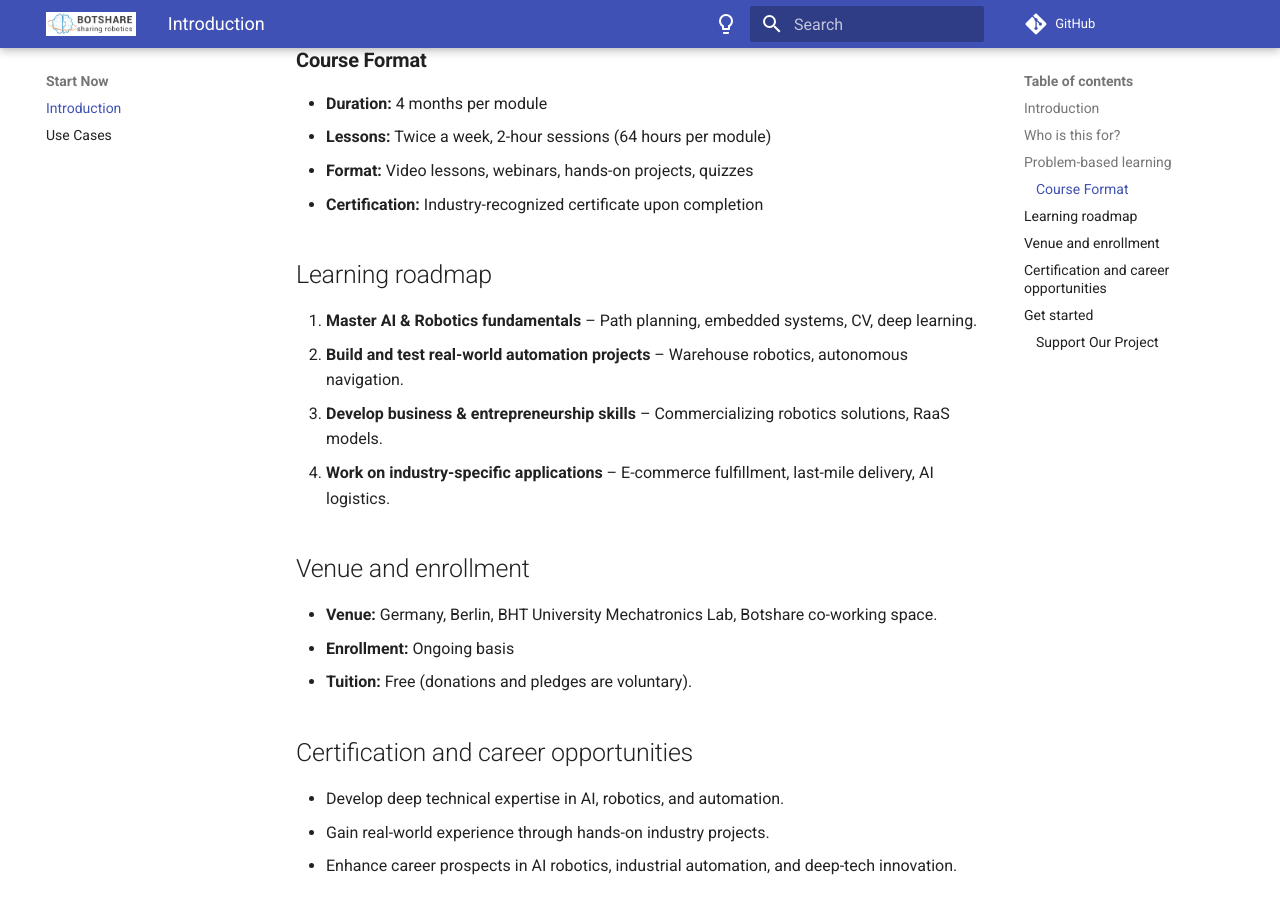
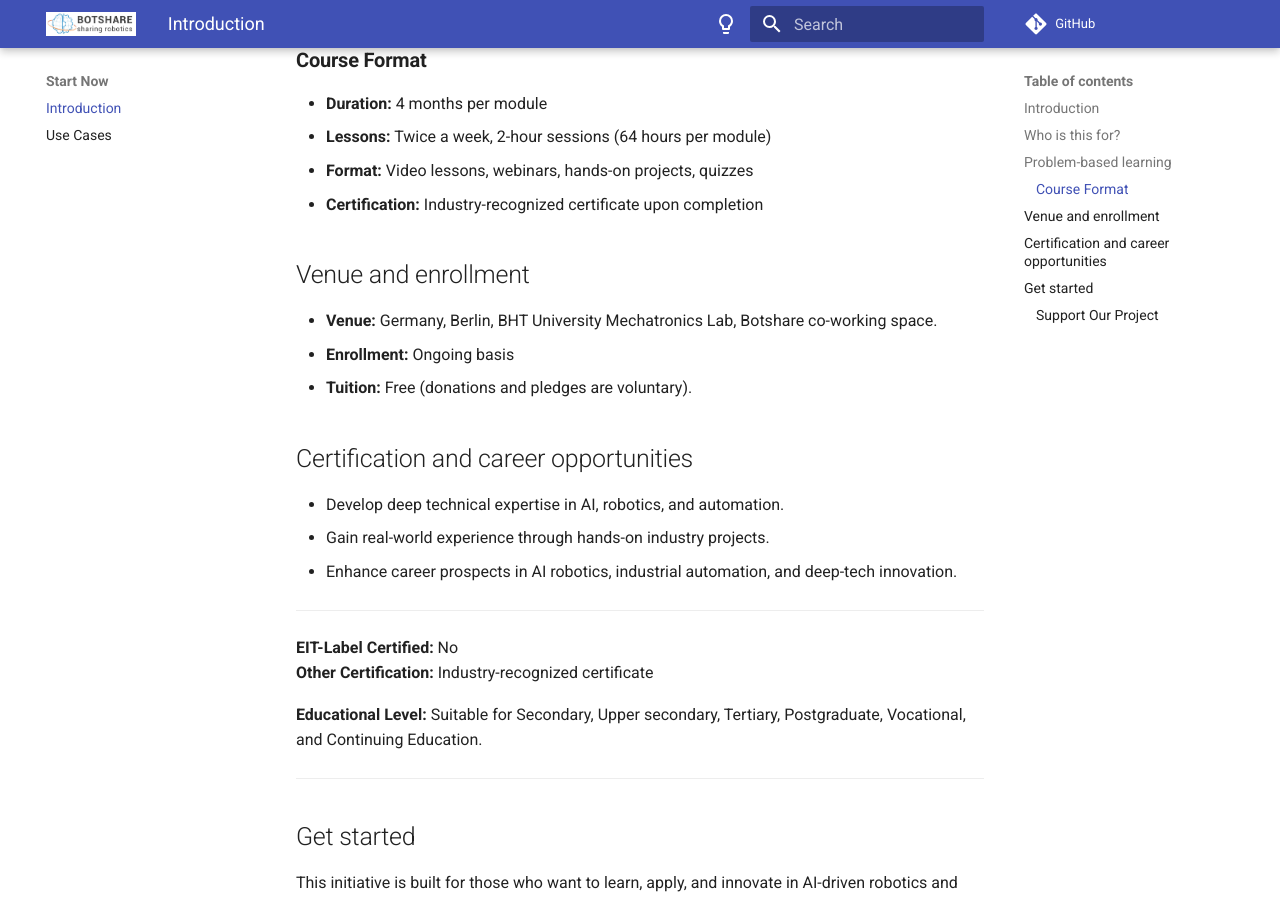
Before and after one commit to Merilynn-64/Botshare_document, an MkDocs documentation site: the page built from docs/getting_started.md, in a window 1280 px wide and 900 px high, scrolled down 771 px. Built offline with MkDocs 1.6.1 and Material for MkDocs 9.7.7, drawn with Linux system fonts in a browser that asks for light colours.

Commit message:
Update getting_started.md

```diff
--- a/docs/getting_started.md
+++ b/docs/getting_started.md
@@ -16,12 +16,6 @@ Small and medium-sized warehouses struggle with rising e-commerce demand, ineffi
 - **Lessons:** Twice a week, 2-hour sessions (64 hours per module)
 - **Format:** Video lessons, webinars, hands-on projects, quizzes
 - **Certification:** Industry-recognized certificate upon completion
-
-## Learning roadmap
-1. **Master AI & Robotics fundamentals** – Path planning, embedded systems, CV, deep learning.
-2. **Build and test real-world automation projects** – Warehouse robotics, autonomous navigation.
-3. **Develop business & entrepreneurship skills** – Commercializing robotics solutions, RaaS models.
-4. **Work on industry-specific applications** – E-commerce fulfillment, last-mile delivery, AI logistics.
 
 ## Venue and enrollment
 - **Venue:** Germany, Berlin, BHT University Mechatronics Lab, Botshare co-working space.
```
